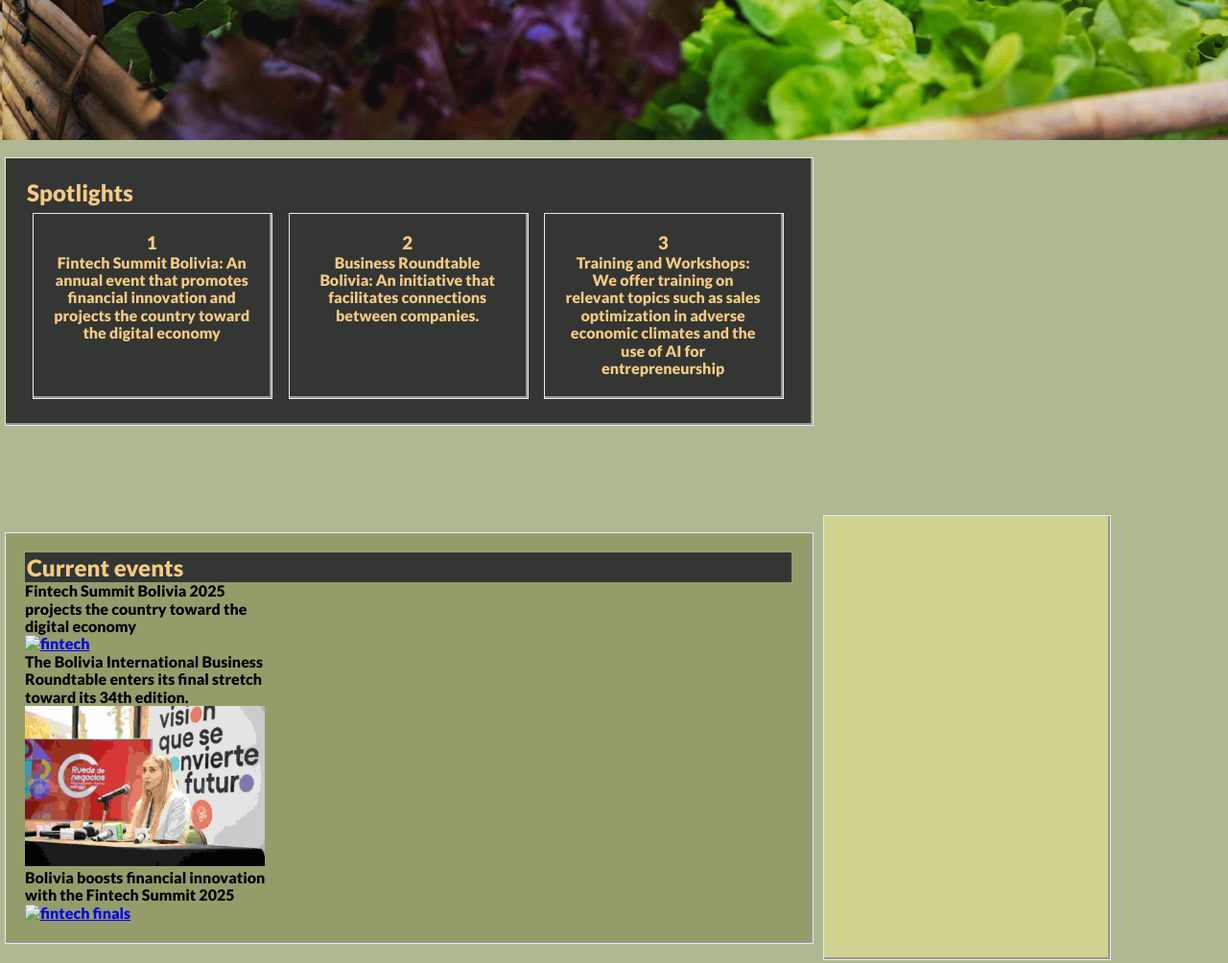
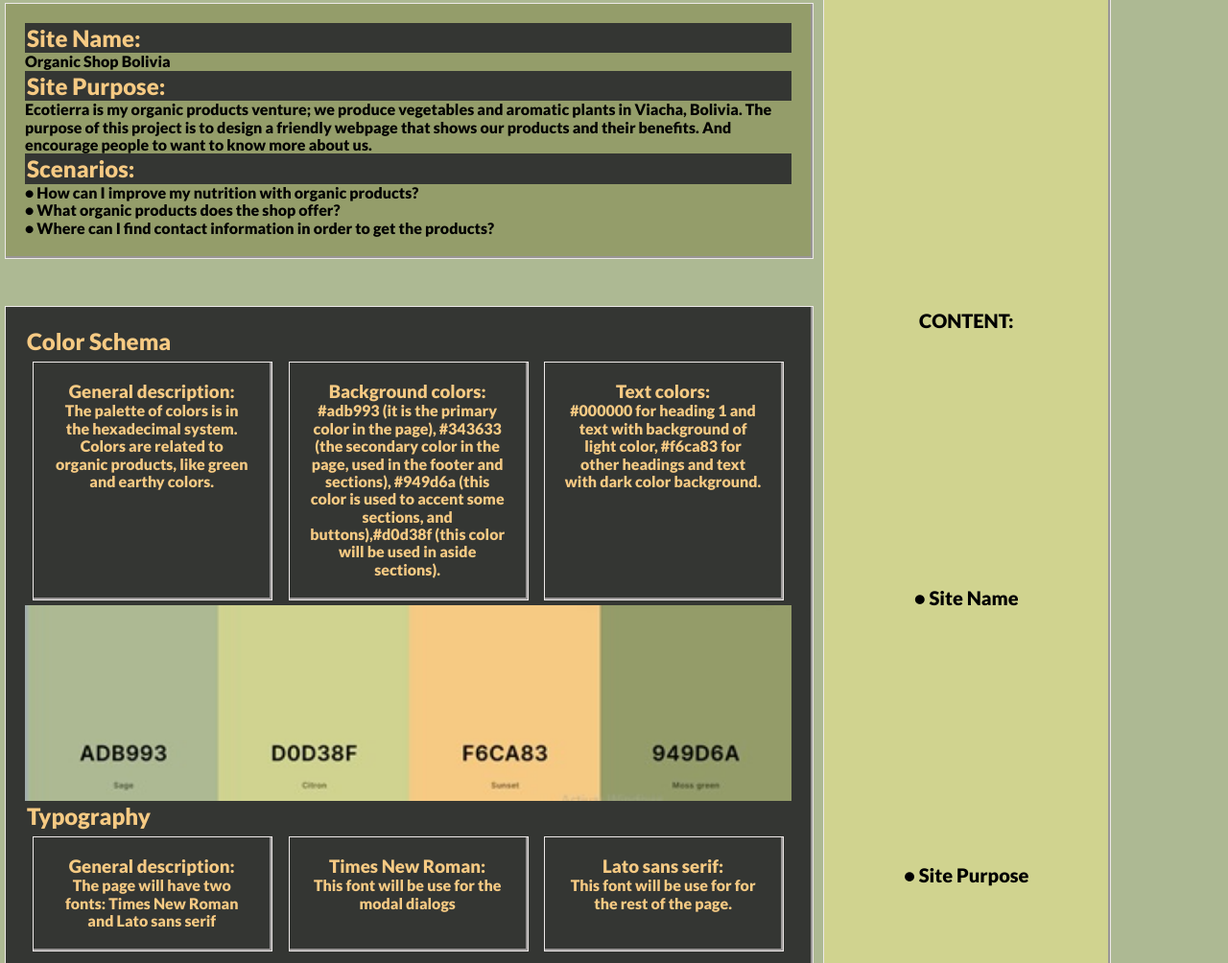
Before and after one commit to jazminruiz16/wdd231, a plain HTML site: page Ecotierra/siteplan.html in a window 1280 px wide. Shown: the part 635-1639 px from the top of the page at 96% size. Drawn offline with Linux system fonts and the light colour scheme; no server answers.

Commit message:
siteplan

```diff
--- a/Ecotierra/siteplan.html
+++ b/Ecotierra/siteplan.html
@@ -30,76 +30,106 @@
 
 <body>
     <header>
-        <img src="images/icon.svg" alt="my icon" id="jazminruiz">
-        <span id="page-title">Bolivian Chamber of Commerce</span>
+        <img src="images/logo.png" alt="my icon" id="jazminruiz">
+        <span id="page-title">Organic Shop Bolivia</span>
 
         <nav id="menu">
-            <a id="home" href="index.html" >Home</a>
-            <a id="directory" href="directory.html">Business Directory</a>
-            <a id="join" href="join.html">Join</a>
-            <a id="discover">Discover</a>
+            <a id="home" href="index.html" >Project</a>
+            <a id="directory" href="siteplan.html">Website<br>Plan</a>
+            <a id="join" href="https://www.byupathway.edu/">University</a>
+
         </nav>
         <button id="menu-button">☰</button>
     </header>
 
-    <main>
-        <h1 class="hero-text">Bolivian Chamber of Commerce <br>Home Page</h1>
-        <img src="images/heroimage2.jpg" alt="hero image" class="hero">
-        <div class="gridclass homegrid">
-            <section class="left-card dark1">
-                <h2>Be part of Bolivian Chamber of Commerce</h2>
-                <div>
-                    <p>Because we have business solutions desiged for your needs.</p>
-                    <a href="directory.html">Join Us</a>
-                </div>
+    <main class="siteplan">
+        <h1 class="hero-text">Organic Shop Bolivia <br>Website Plan</h1>
+        <img src="images/heroimage1.jpg" alt="hero image" class="hero">
+        <di class="gridclass siteplangrid">
+
+            <section class="card1 light1">
+                <h2>Site Name: </h2>
+                <p>Organic Shop Bolivia</p>
+                <h2>Site Purpose:</h2>
+                <p>Ecotierra is my organic products venture; we produce vegetables and aromatic plants in Viacha, Bolivia. The purpose
+                    of
+                    this project is to design a friendly webpage that shows our products and their benefits. And encourage people to
+                    want to
+                    know more about us.
+                </p>
+
+                <h2>Scenarios:</h2>
+                <p>• How can I improve my nutrition with organic products?
+                <br>• What organic products does the shop offer?
+                <br>• Where can I find contact information in order to get the products?
+                </p>
 
             </section>
-            <section class="bottom-left-card light1">
-                <h2>Current events</h2>
-                <div>
-                    <p>Fintech Summit Bolivia 2025 projects the country toward the digital economy</p>
-                    <a href="https://www.cainco.org.bo/fintech-summit-bolivia-2025-proyecta-al-pais-hacia-la-economia-digital/">
-                        <img src="images/fintech.jpg" alt="fintech" width="250">
-                    </a>
+            <aside class="light2">
+                <p>CONTENT:</p>
+                <p>• Site Name</p>
+                <p>• Site Purpose</p>
+                <p>• Scenarios</p>
+                <p>• Color Schema</p>
+                <p>• Typography</p>
+                <p>• Wireframe</p>
 
-                </div>
-                <div>
-                    <p>The Bolivia International Business Roundtable enters its final stretch toward its 34th edition.</p>
-                    <a
-                        href="https://www.cainco.org.bo/la-rueda-de-negocios-internacional-bolivia-ingresa-en-su-recta-final-rumbo-a-su-34a-version/">
-                        <img src="images/round-table.jpg" alt="round table" width="250">
-                    </a>
-                </div>
-                <div>
-                    <p>Bolivia boosts financial innovation with the Fintech Summit 2025</p>
-                    <a href="https://www.cainco.org.bo/bolivia-impulsa-la-innovacion-financiera-con-el-fintech-summit-2025/">
-                        <img src="images/fintech-finals.jpg" alt="fintech finals" width="250">
-                    </a>
-                </div>
-            </section>
-            <aside class="light2" id="weather"></aside>
-            <section class="bottom-card dark1">
-                <h2>Spotlights</h2>
+
+            </aside>
+            <section class="card2 dark1">
+                <h2>Color Schema</h2>
                 <div class="strengths">
                     <div>
-                        <h3>1</h3>
-                        <p>Fintech Summit Bolivia: An annual event that promotes financial innovation and projects the country toward the digital economy</p>
+                        <h3>General description:</h3>
+                        <p>The palette of colors is in the hexadecimal system. Colors are related to organic products, like green and earthy
+                        colors.</p>
 
 
                     </div>
                     <div>
-                        <h3>2</h3>
-                        <p>Business Roundtable Bolivia: An initiative that facilitates connections between companies.</p>
+                        <h3>Background colors:</h3>
+                        <p>#adb993 (it is the primary color in the page), #343633 (the secondary color in the page, used in the footer and
+                        sections), #949d6a (this color is used to accent some sections, and buttons),#d0d38f (this color will be used in aside
+                        sections).</p>
 
                     </div>
                     <div>
-                        <h3>3</h3>
-                        <p>Training and Workshops: We offer training on relevant topics such as sales optimization in adverse economic climates and the use of
-                        AI for entrepreneurship</p>
+                        <h3>Text colors:</h3>
+                        <p>#000000 for heading 1 and text with background of light color, #f6ca83 for other headings and text with dark color background.</p>
 
                     </div>
+
+                </div>
+                <img src="images/palette.jpg" alt="palette">
+                <h2>Typography</h2>
+                <div class="strengths">
+                    <div>
+                        <h3>General description:</h3>
+                        <p>The page will have two fonts: Times New Roman and Lato sans serif</p>
+
+
+                    </div>
+                    <div>
+                        <h3>Times New Roman:</h3>
+                        <p>This font will be use for the modal dialogs</p>
+
+                    </div>
+                    <div>
+                        <h3>Lato sans serif:</h3>
+                        <p>This font will be use for for the rest of the page. </p>
+
+                    </div>
+
                 </div>
             </section>
+            <section class="card3 dark1">
+                <h2>Wireframe</h2>
+                <p>The page will have an option for large screens and another option for small screens, <br>like the following image.<br> </p>
+                <img src="images/wireframe.jpg" alt="wireframe" loading="lazy">
+
+
+            </section>
+
         </div>
 
     </main>
--- a/Ecotierra/styles/index-large.css
+++ b/Ecotierra/styles/index-large.css
@@ -105,6 +105,11 @@
     .listclass {
         font-size: 15px;
     }
+    /*SITE PLAN */
+    .siteplangrid{
+        grid-template-columns: 2fr 1fr;
+        grid-template-rows: 1fr 2fr 4fr;
+    }
     /*HOME PAGE*/
     .gridclass section {
         width:auto;
@@ -113,20 +118,19 @@
         grid-template-columns: 2fr 1fr;
         grid-template-rows: 1fr 2fr 1fr;
     }
-    .left-card{
+    .card3{
         grid-column: 1/2;
         grid-row: 3/4;
-        height: 300px;
+        height: 90%;
 
     }
 
-
-    .bottom-left-card{
+    .card2{
         grid-column: 1/2;
         grid-row: 2/3;
 
     }
-    .bottom-left-card h2{
+    .card2 h2{
         grid-column: 1/3;
     }
     aside{
@@ -134,6 +138,7 @@
         grid-row: 1/4;
         padding-top: 230px;
         padding-bottom: 230px;
+        height: 100%;
 
     }
     .card1{
--- a/Ecotierra/styles/index-small.css
+++ b/Ecotierra/styles/index-small.css
@@ -79,6 +79,7 @@ a:hover {
     width: 100%;
     position: relative;
     z-index: 1;
+    opacity: 70%;
 }
 
 .hero-text {
@@ -227,14 +228,15 @@ footer span {
     text-align: center;
     text-decoration: none;
 }
+/*site Plan*/
 
 /*HOME PAGE*/
-.left-card {
+.card3 {
     text-align: center;
     align-content: center;
 }
 
-.left-card div {
+.card3 div {
     display: flex;
     flex-direction: column;
     justify-content: space-around;
@@ -242,26 +244,23 @@ footer span {
     /*horizontalmente*/
 }
 
-.bottom-left-card {
+.card2 {
     display: flex;
     flex-direction: column;
     padding: 30px;
 }
 
-.bottom-left-card h2 {
+.card2 h2 {
     width: 100%;
 }
 
-.bottom-left-card div {
-    width: 255px;
 
-}
 
 aside {
     display: flex;
     flex-direction: column;
     align-items: center;
-    justify-content: space-between;
+    justify-content: space-around;
     font-size: 20px;
     text-align: center;
 }
```
Also changed, not shown: Ecotierra/index.html (+11 -10 lines), Ecotierra/images/heroimage1.jpg (added), Ecotierra/images/palette.jpg (added).
